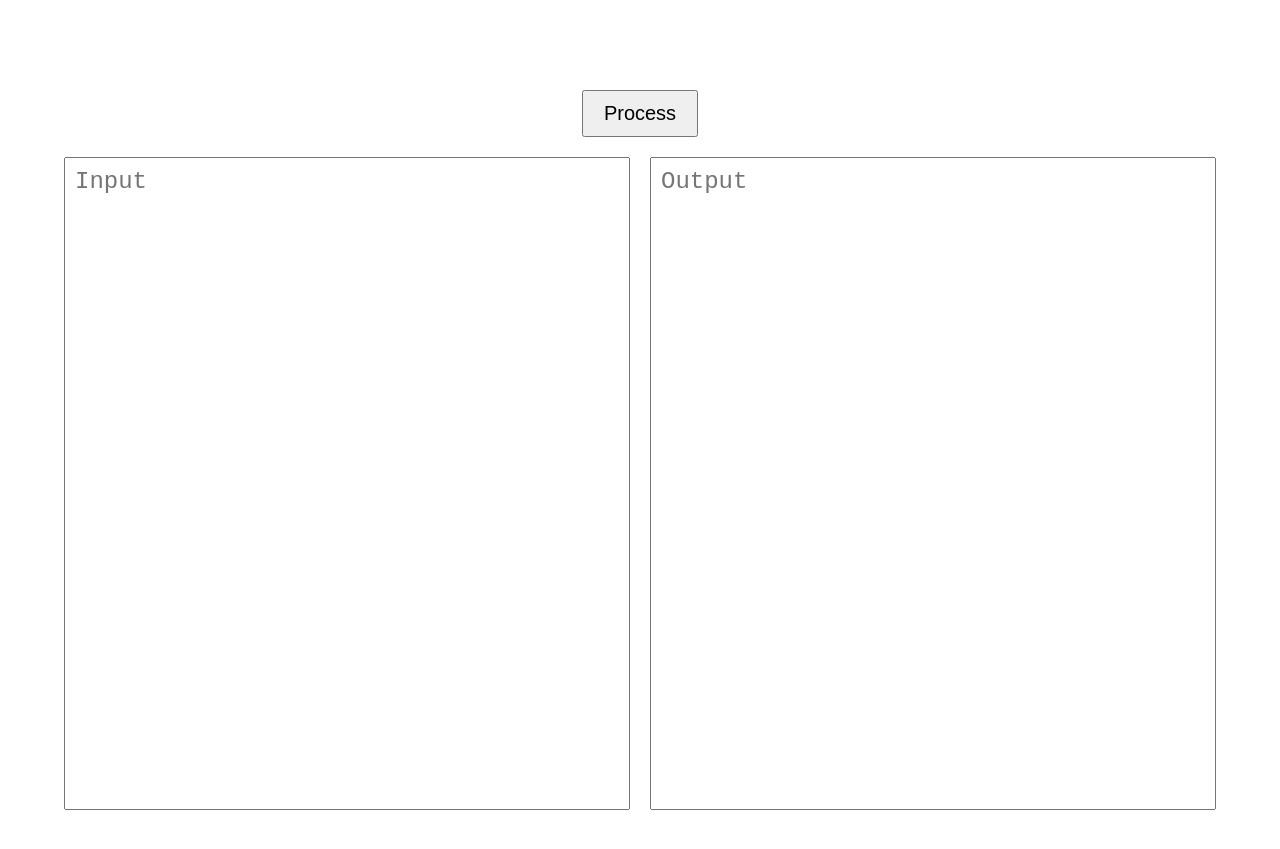
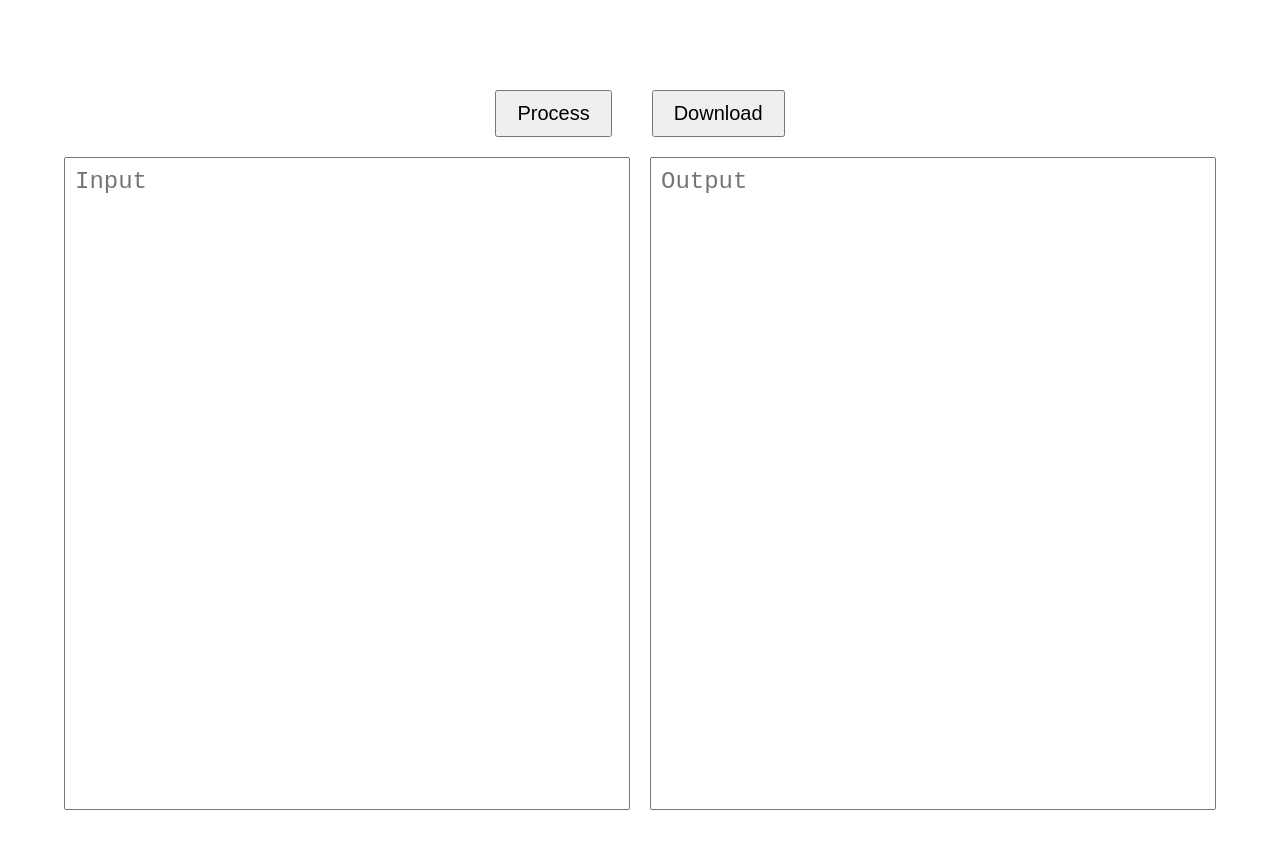
Before and after one commit to hvinya/hvinya.github.io, a Jekyll site: the page built from inventarization.html, in a window 1280 px wide. Shown: the top 849 px of the page. Built offline with Jekyll 4.4.1, drawn with Linux system fonts in a browser that asks for light colours.

Commit message:
Update inventarization.html

```diff
--- a/inventarization.html
+++ b/inventarization.html
@@ -6,6 +6,7 @@ title: Inventarization
 <div class="main">
     <div class="button-wrapper">
       <button id="btn-process">Process</button>
+      <button id="btn-download">Download</button>
     </div>
     <div class="container">
       <textarea placeholder="Input" id="textarea-input"></textarea>
```
